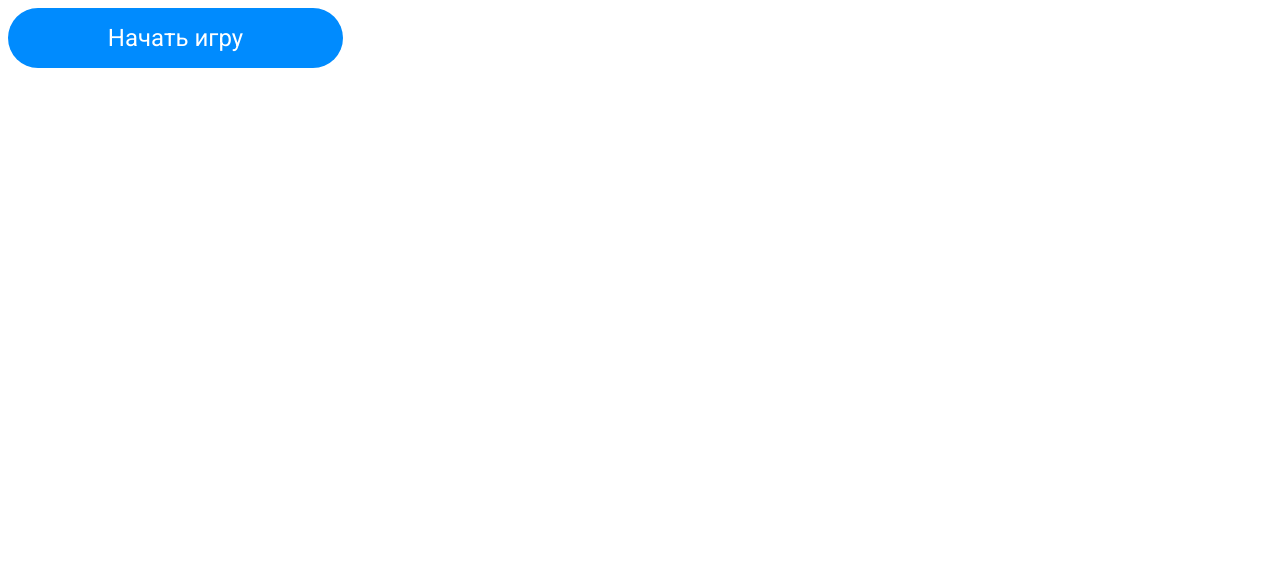
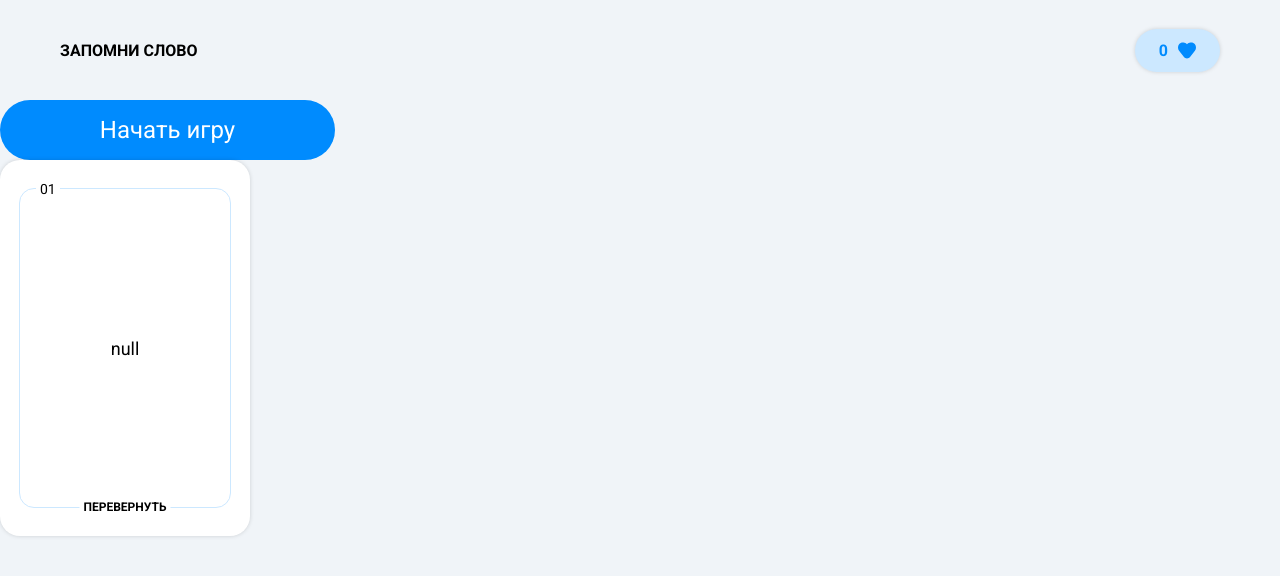
Before and after one commit to lakkq/vue-memorizing-words, a Vue app: page / in a window 1280 px wide. Shown: the top 576 px of the page. Built offline with nearby package versions, Linux system fonts and the light colour scheme.

Commit message:
add card & header

```diff
--- a/src/App.vue
+++ b/src/App.vue
@@ -1,7 +1,11 @@
 <script setup>
-  import Button from './components/Button.vue';
+import AppHeader from "./components/layout/AppHeader.vue";
+import Button from "./components/ui/Button.vue";
+import Card from "./components/ui/Card.vue";
 </script>
 
 <template>
+  <AppHeader />
   <Button>Начать игру</Button>
+  <Card />
 </template>
--- /dev/null
+++ b/src/assets/icons/HeartIcon.vue
@@ -0,0 +1,18 @@
+<script setup>
+    const { width = 18, height = 16 } = defineProps(['width', 'height'])
+</script>
+
+<template>
+  <svg
+    :width
+    :height
+    viewBox="0 0 18 16"
+    fill="none"
+    xmlns="http://www.w3.org/2000/svg"
+  >
+    <path
+      d="M12.4709 0.0535018C11.1978 0.228562 9.92258 0.8312 9 1.80891C8.07742 0.8312 6.8022 0.228562 5.52915 0.0535018C3.91335 -0.168691 2.1499 0.284246 1.05884 1.73088C-0.352945 3.60276 -0.352949 6.25395 1.05884 8.12583L5.75286 14.3496C7.41251 16.5501 10.5875 16.5501 12.2471 14.3496L16.9412 8.12584C18.3529 6.25396 18.3529 3.60276 16.9412 1.73088C15.8501 0.284246 14.0867 -0.168691 12.4709 0.0535018Z"
+      fill="#008BFE"
+    />
+  </svg>
+</template>
--- /dev/null
+++ b/src/assets/icons/RightIcon.vue
@@ -0,0 +1,20 @@
+<script setup>
+const { width = 20, height = 20 } = defineProps(["width", "height"]);
+</script>
+
+<template>
+  <svg
+    :width
+    :height
+    viewBox="0 0 20 20"
+    fill="none"
+    xmlns="http://www.w3.org/2000/svg"
+  >
+    <path
+      fill-rule="evenodd"
+      clip-rule="evenodd"
+      d="M10.732 13.058L10.517 13.439H9.677L9.424 13.103C9.409 13.08 7.922 10.858 6 9.642L5.365 9.242L6.167 7.974L6.8 8.374C8.185 9.249 9.335 10.527 10.013 11.38C11.078 9.775 13.572 6.432 17.397 3.721C15.61 1.459 12.849 0 9.75 0C4.374 0 0 4.374 0 9.75C0 15.126 4.374 19.5 9.75 19.5C15.126 19.5 19.5 15.126 19.5 9.75C19.5 8.013 19.038 6.385 18.239 4.971C13.406 8.417 10.761 13.007 10.732 13.058Z"
+      fill="#09BB00"
+    />
+  </svg>
+</template>
--- /dev/null
+++ b/src/assets/icons/WrongIcon.vue
@@ -0,0 +1,20 @@
+<script setup>
+const { width = 20, height = 20 } = defineProps(["width", "height"]);
+</script>
+
+<template>
+  <svg
+    :width
+    :height
+    viewBox="0 0 20 20"
+    fill="none"
+    xmlns="http://www.w3.org/2000/svg"
+  >
+    <path
+      fill-rule="evenodd"
+      clip-rule="evenodd"
+      d="M13.211 12.139L12.15 13.2L9.749 10.801L7.349 13.197L6.289 12.136L8.688 9.741L6.289 7.343L7.35 6.282L9.75 8.681L12.151 6.284L13.211 7.346L10.811 9.741L13.211 12.139ZM9.75 0C4.374 0 0 4.374 0 9.75C0 15.126 4.374 19.5 9.75 19.5C15.126 19.5 19.5 15.126 19.5 9.75C19.5 4.374 15.126 0 9.75 0Z"
+      fill="#D00303"
+    />
+  </svg>
+</template>
--- /dev/null
+++ b/src/components/Card.vue
@@ -0,0 +1,73 @@
+<template>
+  <div class="card-container" @click="isFlipped = !isFlipped">
+    <div class="card" :class="{ 'is-flipped': isFlipped }">
+      <!-- Лицевая сторона -->
+      <div class="card-side card-front">
+        <slot name="front">
+          <span>Front Side</span>
+        </slot>
+      </div>
+
+      <!-- Обратная сторона -->
+      <div class="card-side card-back">
+        <slot name="back">
+          <span>Back Side</span>
+        </slot>
+      </div>
+    </div>
+  </div>
+</template>
+
+<script setup>
+import { ref } from 'vue';
+
+const isFlipped = ref(false);
+</script>
+
+<style scoped>
+.card-container {
+  width: 300px;
+  height: 200px;
+  perspective: 1000px;
+  cursor: pointer;
+  margin: 20px;
+}
+
+.card {
+  position: relative;
+  width: 100%;
+  height: 100%;
+  transition: transform 0.6s cubic-bezier(0.4, 0, 0.2, 1);
+  transform-style: preserve-3d;
+}
+
+.card.is-flipped {
+  transform: rotateY(180deg);
+}
+
+.card-side {
+  position: absolute;
+  width: 100%;
+  height: 100%;
+  backface-visibility: hidden;
+  display: flex;
+  align-items: center;
+  justify-content: center;
+  border-radius: 12px;
+  box-shadow: 0 4px 8px rgba(0,0,0,0.1);
+  font-size: 1.5rem;
+  padding: 20px;
+  box-sizing: border-box;
+}
+
+.card-front {
+  background-color: #ffffff;
+  color: #333;
+}
+
+.card-back {
+  background-color: var(--button-color, #42b983);
+  color: white;
+  transform: rotateY(180deg);
+}
+</style>
--- /dev/null
+++ b/src/components/layout/AppHeader.vue
@@ -0,0 +1,26 @@
+<script setup>
+import Score from "../ui/Score.vue";
+</script>
+
+<template>
+  <section class="header">
+    <p class="header__title">Запомни слово</p>
+    <Score />
+  </section>
+</template>
+
+<style scoped>
+.header {
+  min-height: 100px;
+  display: flex;
+  justify-content: space-between;
+  padding: 0 60px;
+  align-items: center;
+}
+
+.header__title {
+    font-size: 16px;
+    text-transform: uppercase;
+    font-weight: 700;
+}
+</style>
--- a/src/components/Button.vue
+++ b/src/components/ui/Button.vue
@@ -10,7 +10,6 @@
 .custom-button {
   background-color: var(--button-color);
   color: var(--font-color);
-  font-family: var(--font);
   font-size: 24px;
   border: none;
   padding: 16px 10px;
--- /dev/null
+++ b/src/components/ui/Card.vue
@@ -0,0 +1,153 @@
+<script setup>
+import { ref } from "vue";
+
+import RightIcon from "../../assets/icons/RightIcon.vue";
+import WrongIcon from "../../assets/icons/WrongIcon.vue";
+
+const {
+  num = 1,
+  textEng = "null",
+  textRus = "Пусто",
+} = defineProps(["num", "textEng", "textRus"]);
+
+const isFlipped = ref(false);
+const isRight = ref(true);
+const isAnswered = ref(false);
+</script>
+
+<template>
+  <div class="card-container">
+    <div class="card" :class="{ 'is-flipped': isFlipped }">
+      <div class="card__side card__front" @click="isFlipped = !isFlipped">
+        <div class="card__wrapper">
+          <p class="card__number">
+            {{ num >= 1 && num < 10 ? `0${num}` : num }}
+          </p>
+          <p class="card__txt">{{ textEng }}</p>
+          <p class="card__subtxt">Перевернуть</p>
+        </div>
+      </div>
+
+      <div class="card__side card__back">
+        <div class="card__wrapper">
+          <RightIcon width="40" height="40" class="card__icon" v-if="isAnswered && isRight" />
+          <WrongIcon width="40" height="40" class="card__icon" v-if="isAnswered && !isRight" />
+          <p class="card__number">
+            {{ num >= 1 && num < 10 ? `0${num}` : num }}
+          </p>
+          <p class="card__txt">{{ textRus }}</p>
+          <div v-if="!isAnswered" class="card__btns">
+            <RightIcon @click="isAnswered = true" />
+            <WrongIcon @click="isAnswered = true" />
+          </div>
+          <p v-if="isAnswered" class="card__subtxt">Завершено</p>
+        </div>
+      </div>
+    </div>
+  </div>
+</template>
+
+<style scoped>
+.card-container {
+  width: 250px;
+  height: 376px;
+  perspective: 1000px;
+}
+
+.card {
+  position: relative;
+  width: 100%;
+  height: 100%;
+  transition: transform 0.6s cubic-bezier(0.4, 0, 0.2, 1);
+  transform-style: preserve-3d;
+}
+
+.card.is-flipped {
+  transform: rotateY(180deg);
+}
+
+.card__side {
+  position: absolute;
+  width: 100%;
+  height: 100%;
+  backface-visibility: hidden;
+  background-color: #fff;
+  box-shadow: 0 0 4px 0 rgba(0, 0, 0, 0.15);
+  border-radius: 20px;
+  padding: 28px 19px;
+  box-sizing: border-box;
+}
+
+.card__front {
+  z-index: 2;
+  cursor: pointer;
+}
+
+.card__back {
+  transform: rotateY(180deg);
+}
+
+.card__wrapper {
+  border: 1px solid #cce8ff;
+  width: 100%;
+  height: 100%;
+  border-radius: 15px;
+  position: relative;
+  display: flex;
+  align-items: center;
+  justify-content: center;
+  padding: 16px;
+  box-sizing: border-box;
+}
+
+.card__number {
+  padding: 0 4px;
+  background-color: #fff;
+  font-size: 14px;
+  position: absolute;
+  top: 0;
+  left: 16px;
+  transform: translate(0, -50%);
+  text-align: center;
+}
+
+.card__txt {
+  font-size: 18px;
+  text-align: center;
+}
+
+.card__subtxt {
+  padding: 0 4px;
+  background-color: #fff;
+  font-size: 12px;
+  text-transform: uppercase;
+  font-weight: 700;
+  position: absolute;
+  left: 50%;
+  bottom: 0;
+  transform: translate(-50%, 50%);
+}
+
+.card-container:hover .card:not(.is-flipped) {
+  transform: scale(1.02);
+}
+
+.card__btns {
+  display: flex;
+  position: absolute;
+  background-color: #fff;
+  padding: 0 10px;
+  bottom: 0;
+  left: 50%;
+  transform: translate(-50%, 50%);
+  gap: 34px;
+}
+
+.card__icon {
+    position: absolute;
+    top: 0;
+    left: 50%;
+    transform: translate(-50%, -50%);
+    background-color: #fff;
+}
+</style>
--- /dev/null
+++ b/src/components/ui/Score.vue
@@ -0,0 +1,27 @@
+<script setup>
+import HeartIcon from "../../assets/icons/HeartIcon.vue";
+let { value = 0 } = defineProps(["value"]);
+</script>
+
+<template>
+  <div class="score">
+    <p class="score__num">{{ value }}</p>
+    <HeartIcon class="score__icon" />
+  </div>
+</template>
+
+<style scoped>
+.score {
+  display: flex;
+  padding: 12px 24px;
+  background-color: #cce8ff;
+  border-radius: 100px;
+  box-shadow: 0 0 4px 0 rgba(0, 0, 0, 0.15);
+  gap: 10px;
+}
+.score__num {
+    font-size: 16px;
+    color: #008BFE;
+    font-weight: 700;
+}
+</style>
--- a/src/style.css
+++ b/src/style.css
@@ -3,3 +3,101 @@
     --font: "Roboto", sans-serif;
     --button-color: #008BFE;
 }
+
+body {
+    font-family: var(--font);
+    background-color: #F0F4F8;
+}
+
+/* Reset and base styles  */
+* {
+	padding: 0px;
+	margin: 0px;
+	border: none;
+}
+
+*,
+*::before,
+*::after {
+	box-sizing: border-box;
+}
+
+/* Links */
+
+a, a:link, a:visited  {
+    text-decoration: none;
+}
+
+a:hover  {
+    text-decoration: none;
+}
+
+/* Common */
+
+aside, nav, footer, header, section, main {
+	display: block;
+}
+
+h1, h2, h3, h4, h5, h6, p {
+    font-size: inherit;
+	font-weight: inherit;
+}
+
+ul, ul li {
+	list-style: none;
+}
+
+img {
+	vertical-align: top;
+}
+
+img, svg {
+	max-width: 100%;
+	height: auto;
+}
+
+address {
+  font-style: normal;
+}
+
+/* Form */
+
+input, textarea, button, select {
+	font-family: inherit;
+    font-size: inherit;
+    color: inherit;
+    background-color: transparent;
+}
+
+input::-ms-clear {
+	display: none;
+}
+
+textarea {
+	resize: vertical;
+}
+
+button, input[type="submit"] {
+    display: inline-block;
+    box-shadow: none;
+    background-color: transparent;
+    background: none;
+    cursor: pointer;
+}
+
+button::-moz-focus-inner {
+	padding: 0;
+	border: 0;
+}
+
+label {
+	cursor: pointer;
+}
+
+legend {
+	display: block;
+}
+
+input[type='file'] {
+	max-width: 100%;
+}
```
